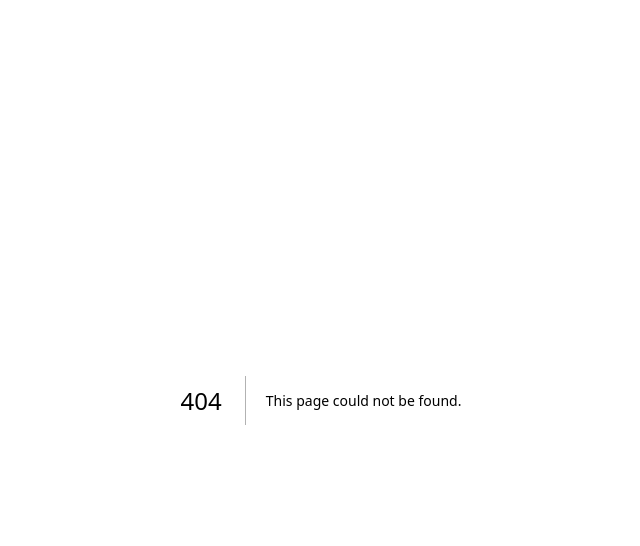
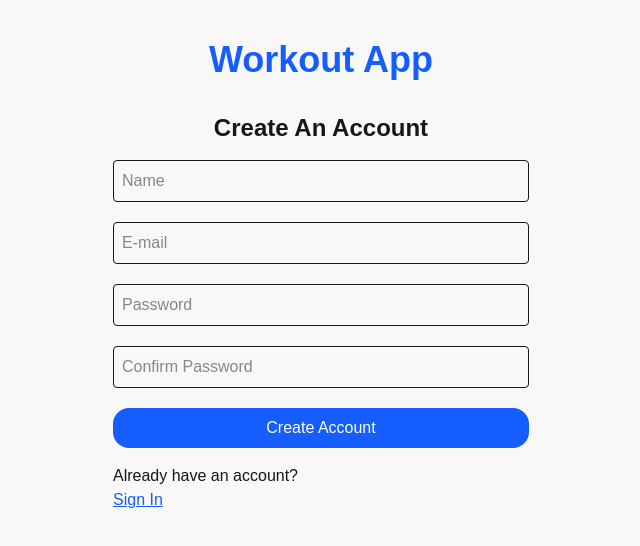
Before and after one commit to ctucker41/workout-nutrition-app, a Next.js app in the folder frontend/: page /auth/signup in a window 1280 px wide. Before the commit this address had no page. Shown: the top 546 px of the page, without its empty margins (319-959 px from the left). Built offline with nearby package versions, Linux system fonts and the light colour scheme.

Commit message:
Added basic signup and forgot password pages

```diff
--- /dev/null
+++ b/frontend/src/app/auth/forgotPassword/page.tsx
@@ -0,0 +1,22 @@
+import Link from 'next/link'
+import { Checkbox } from "@/components/ui/checkbox";
+
+
+export default function ForgotPasswordPage() {
+    return (
+        <div className="p-4 max-w-md mx-auto m-6">
+            <h1 className="text-4xl font-bold mb-8 text-center text-blue-600">Workout App</h1>
+            <h1 className="text-2xl font-bold mb-8 text-center">Forgot Your Password?</h1>
+            <p className="text-center text-lg leading-relaxed mb-4">Please enter the email address associated with your account.</p>
+            <form className="flex flex-col gap-5 mb-4">
+                <input className="p-2 border rounded" type="email" placeholder="E-mail" />
+                <button className="bg-blue-600 text-white p-2 rounded-2xl hover:bg-blue-700">Submit</button>
+            </form>
+
+            <div className="flex flex-col mt-4">
+                <Link href="/auth/login" className="text-blue-600 hover:text-blue-700 underline select-none" draggable={false}>Back to Login</Link>
+            </div>
+
+        </div>
+    )
+}
--- a/frontend/src/app/auth/login/page.tsx
+++ b/frontend/src/app/auth/login/page.tsx
@@ -20,12 +20,12 @@ export default function LoginPage() {
                     <span className="select-none" >Remember me</span>
                 </label>
 
-                <Link href="../.." className="text-blue-600 hover:text-blue-700 underline select-none" draggable={false}> Forgot Password </Link>
+                <Link href="/auth/forgotPassword" className="text-blue-600 hover:text-blue-700 underline select-none" draggable={false}> Forgot Password </Link>
             </div>
 
             <div className="flex flex-col mt-12">
             <p>Don&apos;t have an account?</p>
-            <Link href="../.." className="text-blue-600 hover:text-blue-700 underline select-none" draggable={false}>Create an account</Link>
+            <Link href="/auth/signup" className="text-blue-600 hover:text-blue-700 underline select-none" draggable={false}>Create an account</Link>
             </div>
 
         </div>
--- /dev/null
+++ b/frontend/src/app/auth/signup/page.tsx
@@ -0,0 +1,25 @@
+import Link from 'next/link'
+import { Checkbox } from "@/components/ui/checkbox";
+
+
+export default function SignupPage() {
+    return (
+        <div className="p-4 max-w-md mx-auto m-6">
+            <h1 className="text-4xl font-bold mb-8 text-center text-blue-600">Workout App</h1>
+            <h1 className="text-2xl font-bold mb-4 text-center">Create An Account</h1>
+            <form className="flex flex-col gap-5 mb-4">
+                <input className="p-2 border rounded" type="name" placeholder="Name" />
+                <input className="p-2 border rounded" type="email" placeholder="E-mail" />
+                <input className="p-2 border rounded" type="password" placeholder="Password" />
+                <input className="p-2 border rounded" type="confirmpassword" placeholder="Confirm Password" />
+                <button className="bg-blue-600 text-white p-2 rounded-2xl hover:bg-blue-700">Create Account</button>
+            </form>
+
+            <div className="flex flex-col mt-4">
+                <p>Already have an account?</p>
+                <Link href="/auth/login" className="text-blue-600 hover:text-blue-700 underline select-none" draggable={false}>Sign In</Link>
+            </div>
+
+        </div>
+    )
+}
```
